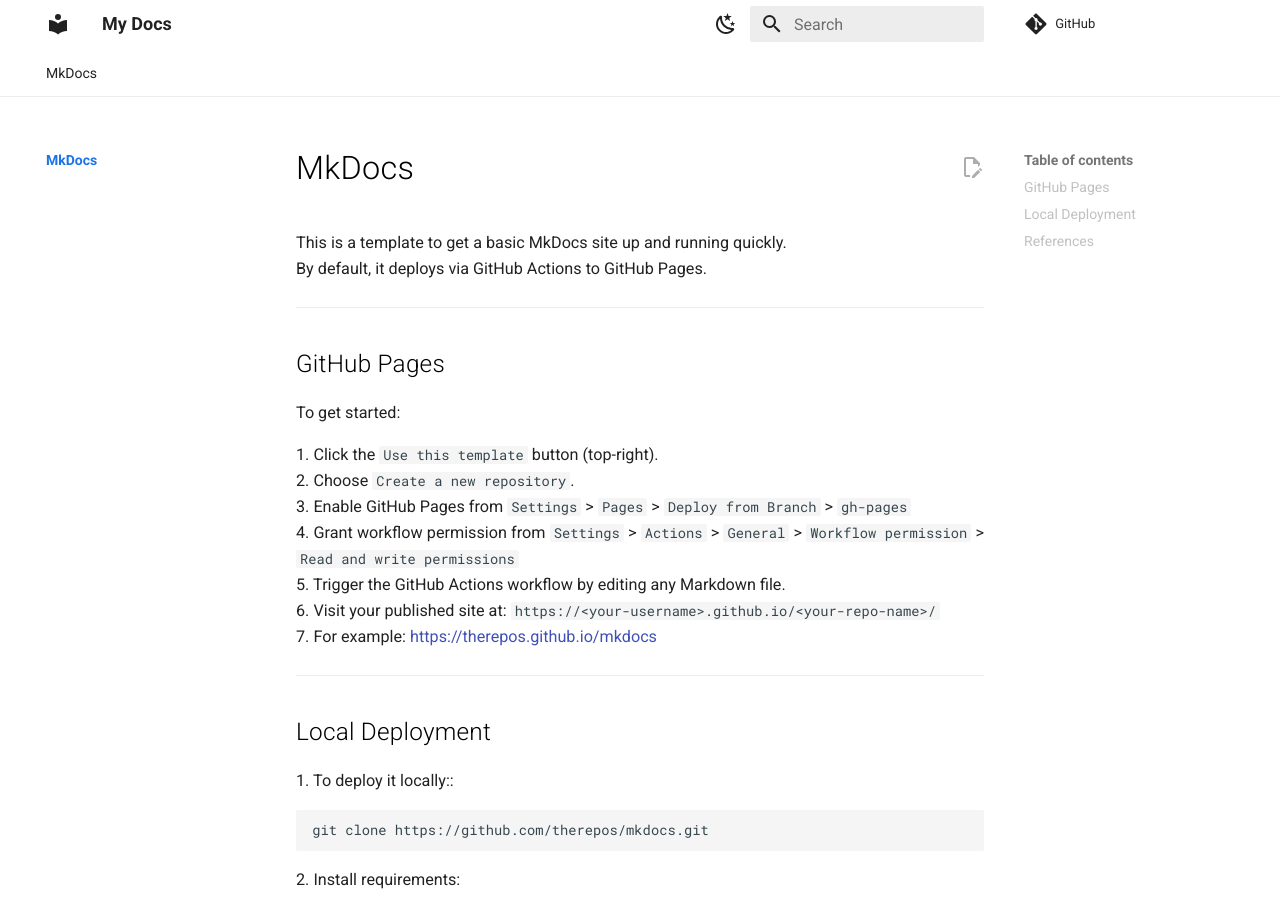
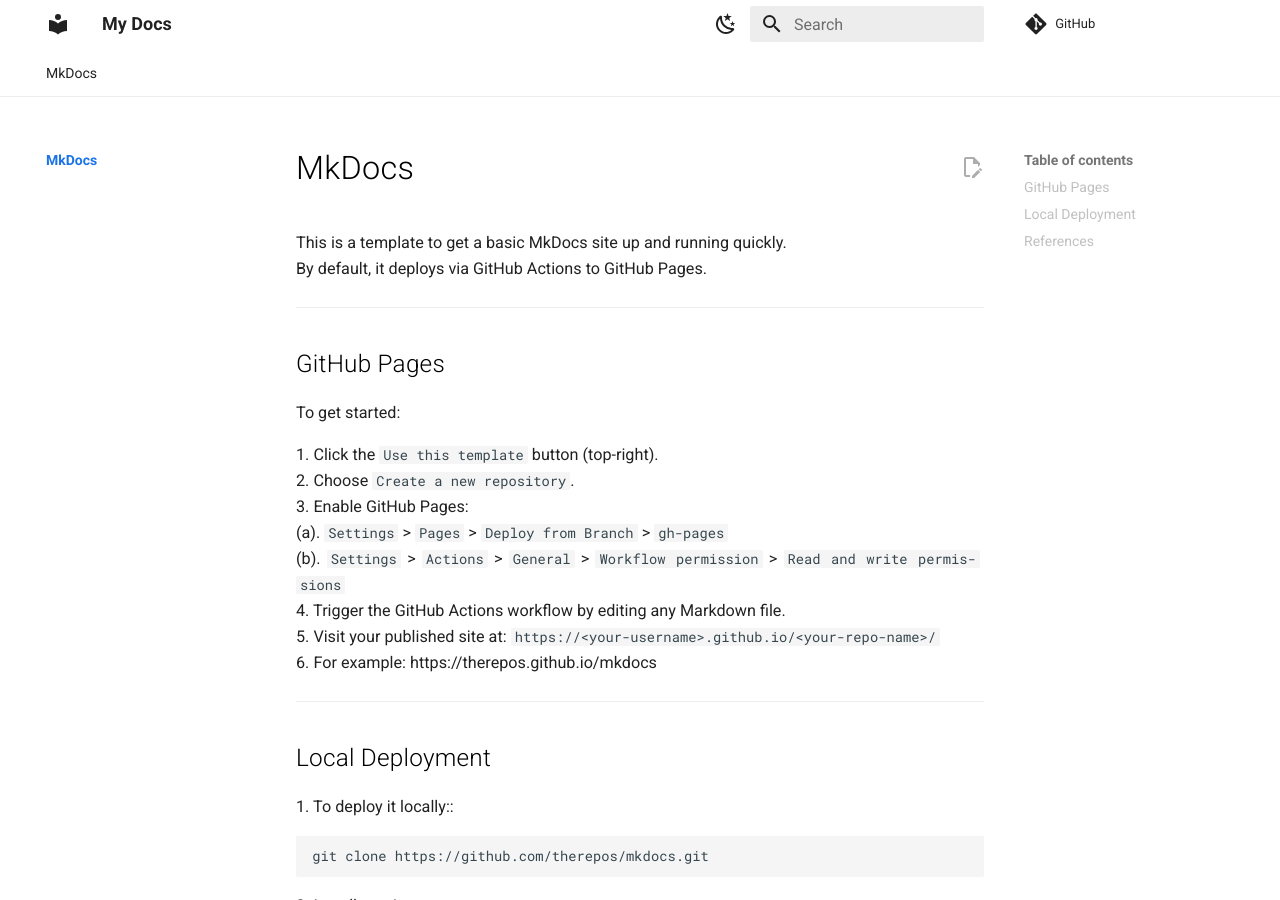
Before and after one commit to therepos/mkdocs, an MkDocs documentation site: the page built from docs/index.md, in a window 1280 px wide and 900 px high. Built offline with MkDocs 1.6.1 and Material for MkDocs 9.7.7, drawn with Linux system fonts in a browser that asks for light colours; comment, search, counter and statistics services are not loaded.

Commit message:
Update index.md

```diff
--- a/docs/index.md
+++ b/docs/index.md
@@ -10,11 +10,12 @@
 
 1\. Click the `Use this template` button (top-right).
 2\. Choose `Create a new repository`.
-3\. Enable GitHub Pages from `Settings` > `Pages` > `Deploy from Branch` > `gh-pages`
-4\. Grant workflow permission from `Settings` > `Actions` > `General` > `Workflow permission` > `Read and write permissions`
-5\. Trigger the GitHub Actions workflow by editing any Markdown file.
-6\. Visit your published site at: `https://<your-username>.github.io/<your-repo-name>/`
-7\. For example: [https://therepos.github.io/mkdocs](https://therepos.github.io/mkdocs)
+3\. Enable GitHub Pages:
+(a)\. `Settings` > `Pages` > `Deploy from Branch` > `gh-pages`
+(b)\. `Settings` > `Actions` > `General` > `Workflow permission` > `Read and write permissions`
+4\. Trigger the GitHub Actions workflow by editing any Markdown file.
+5\. Visit your published site at: `https://<your-username>.github.io/<your-repo-name>/`
+6\. For example: https://therepos.github.io/mkdocs
 
 ---
 
```
